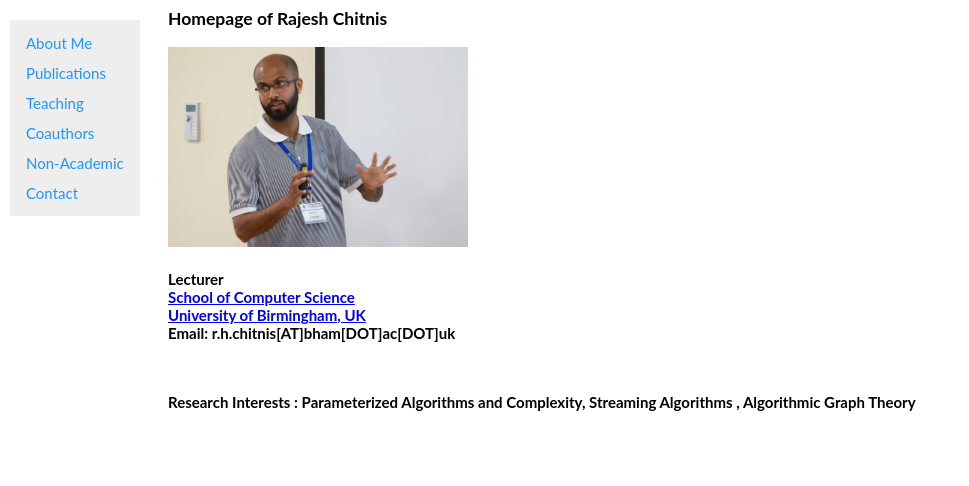
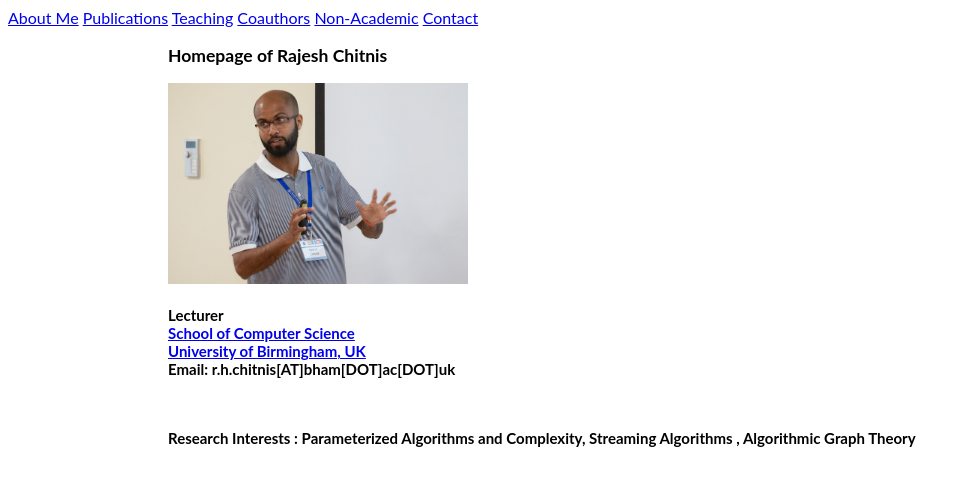
Before and after one commit to rajeshchitnis/rajeshchitnis.github.io, a Jekyll site: the page index.html, which Jekyll copies as it is, in a window 1280 px wide. Shown: the top 486 px of the page, without its empty margins (0-969 px from the left). Built offline with Jekyll 4.4.1, drawn with Linux system fonts in a browser that asks for light colours.

Commit message:
Update index.html

```diff
--- a/index.html
+++ b/index.html
@@ -1,13 +1,4 @@
-<!--
-<head>
-<title>Rajesh Chitnis</title>
-<meta name="viewport" content="width=device-width, initial-scale=1">
-<link rel="stylesheet" href="w3.css">
-<link rel="stylesheet" href="w3-colors-2017.css">
-<link rel="stylesheet" href="style.css">
-<a class="w3-red">
-</head>
--->
+
 
 <html xmlns="http://www.w3.org/1999/xhtml">
 
@@ -59,7 +50,7 @@ body {
 
 <body>
 
-<div class="sidenav">
+<div class="navbar">
   <a href="index.html">About Me</a>
   <a href="publications.html">Publications</a>
   <a href="teaching.html">Teaching</a>
```
